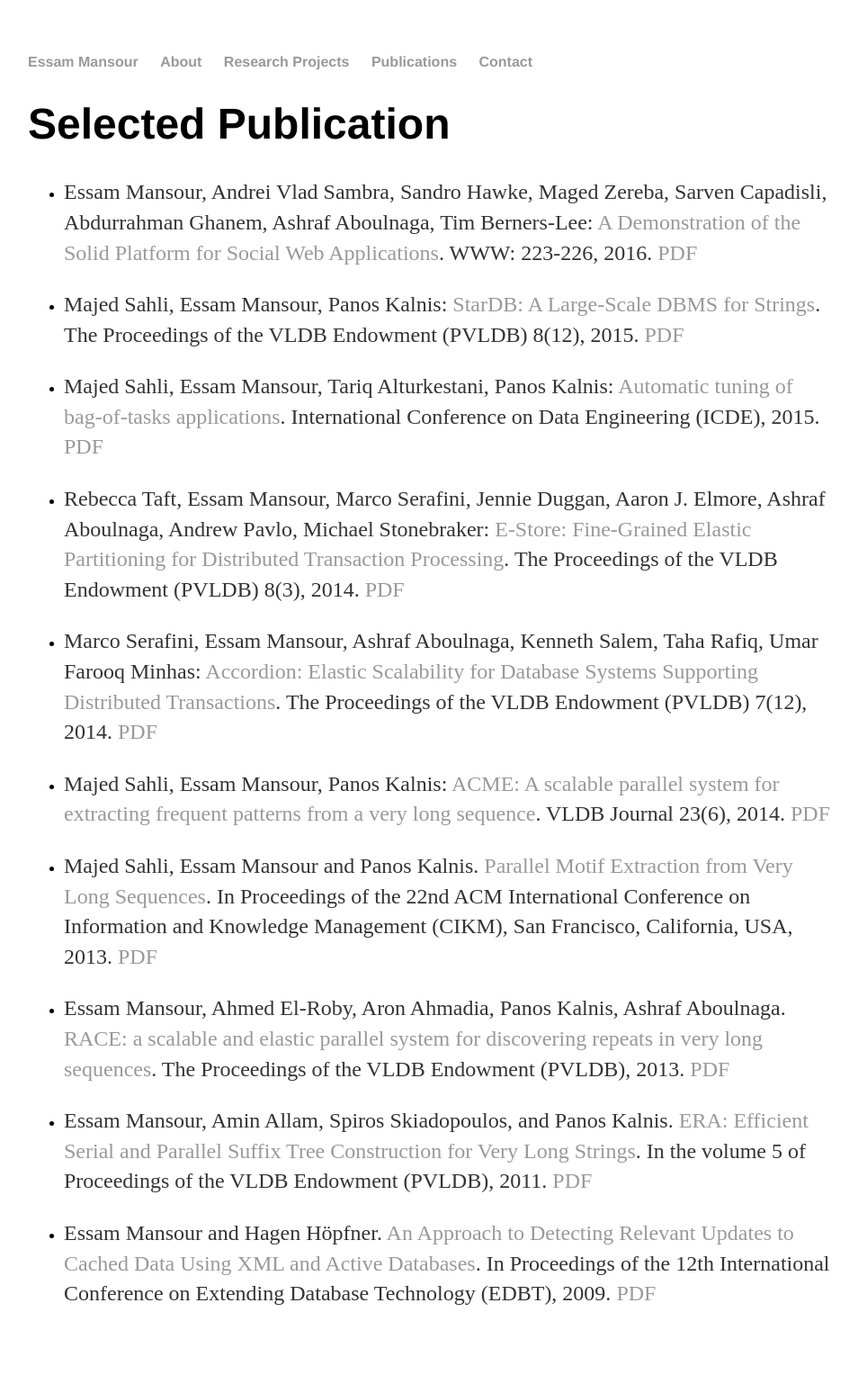
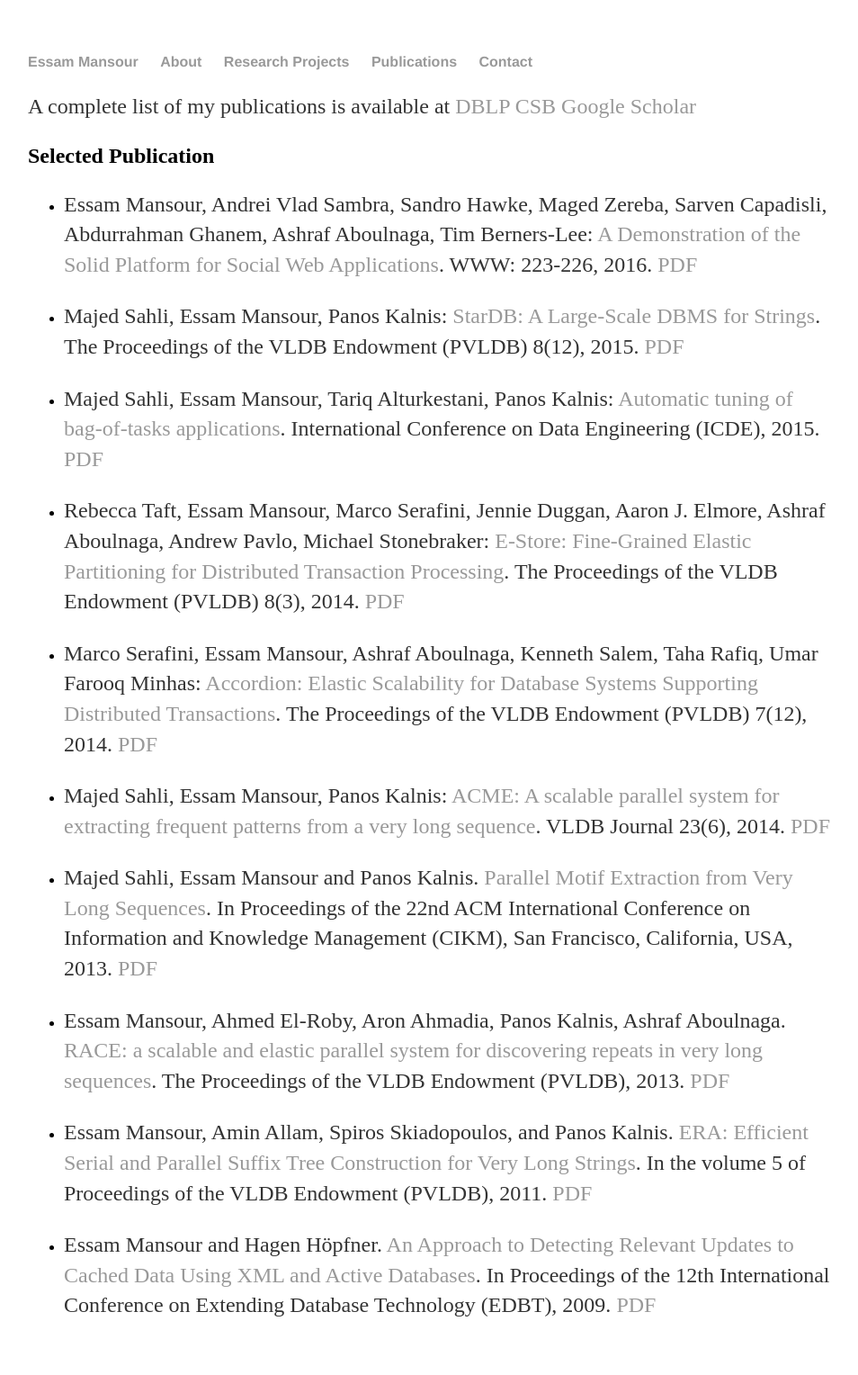
Before and after one commit to mansoure/mansoure.github.io, a Jekyll site: the page built from publications/index.md, in a window 1280 px wide. Shown: the whole page at 90% size, without its empty margins (161-1115 px from the left). Built offline with Jekyll 4.4.1, drawn with Linux system fonts in a browser that asks for light colours.

Commit message:
Update index.md

```diff
--- a/publications/index.md
+++ b/publications/index.md
@@ -3,7 +3,9 @@ layout: default
 title: Publication
 ---
 
-# Selected Publication
+A complete list of my publications is available at [DBLP](http://dblp.uni-trier.de/pers/hd/m/Mansour:Essam) [CSB](http://liinwww.ira.uka.de/csbib?query=%2Bau:MansourE*+%2Bau:Mansour&maxnum=200&sort=year) [Google Scholar](https://scholar.google.com/citations?user=dqgckDgAAAAJ&hl=en)
+
+## Selected Publication
 
 - Essam Mansour, Andrei Vlad Sambra, Sandro Hawke, Maged Zereba, Sarven Capadisli, Abdurrahman Ghanem, Ashraf Aboulnaga, Tim Berners-Lee: [A Demonstration of the Solid Platform for Social Web Applications](http://dl.acm.org/citation.cfm?doid=2872518.2890529). WWW: 223-226, 2016. [PDF](/people/emansour/paper/www16-solid-essam.pdf)
 
```
